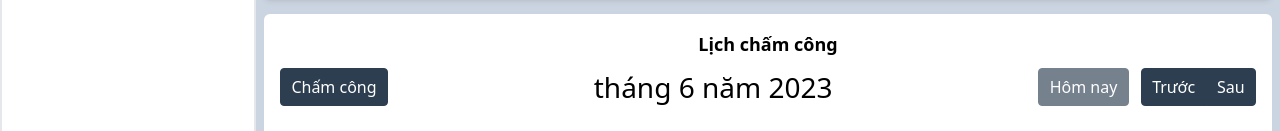
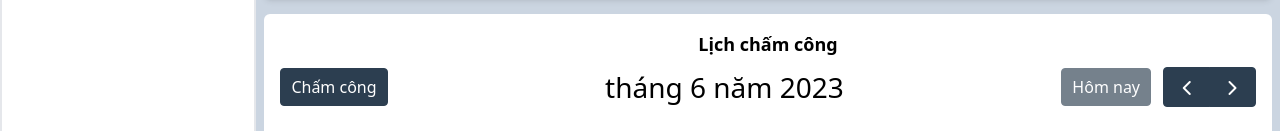
Before and after one commit to PMinhTri/PBL_EMS, a React app in the folder pbl_frontend/: page /employee/time-sheet in a window 1280 px wide. Shown: the part 258-389 px from the top of the page. Built offline with nearby package versions, Linux system fonts and the light colour scheme; no server answers; sample sign-in values are in the browser's storage; the HTML template or start-up script is replaced by a standard one.

Commit message:
chore: change calendar icon

```diff
--- a/pbl_frontend/src/modules/employee/timesheet/components/TimeSheetCalendar.tsx
+++ b/pbl_frontend/src/modules/employee/timesheet/components/TimeSheetCalendar.tsx
@@ -290,11 +290,11 @@ const CalendarTimeSheet: React.FunctionComponent = () => {
         }}
         customButtons={{
           nextMonth: {
-            text: "Sau",
+            icon: "chevron-right",
             click: handleNextButtonClick,
           },
           prevMonth: {
-            text: "Trước",
+            icon: "chevron-left",
             click: handlePrevButtonClick,
           },
           today: {
```
